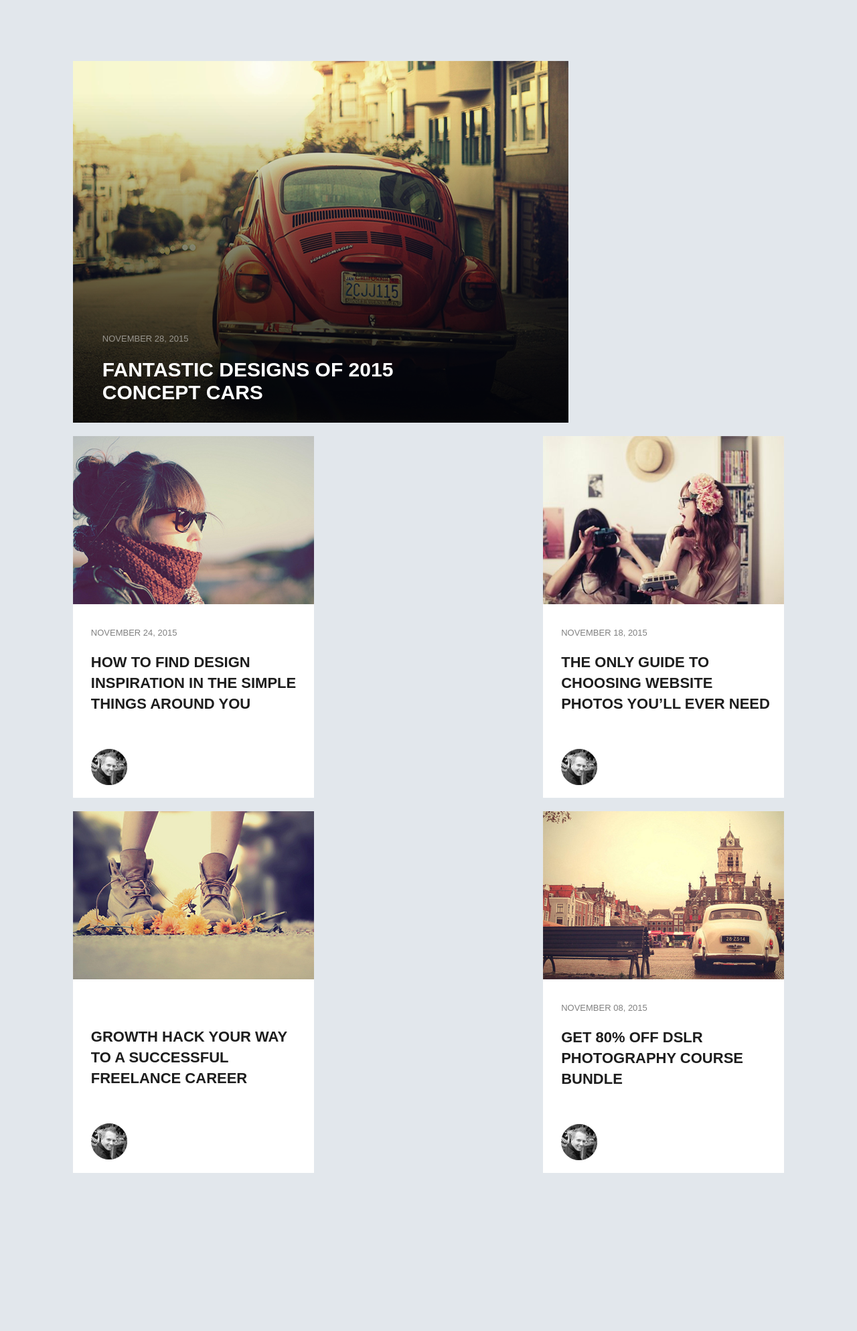
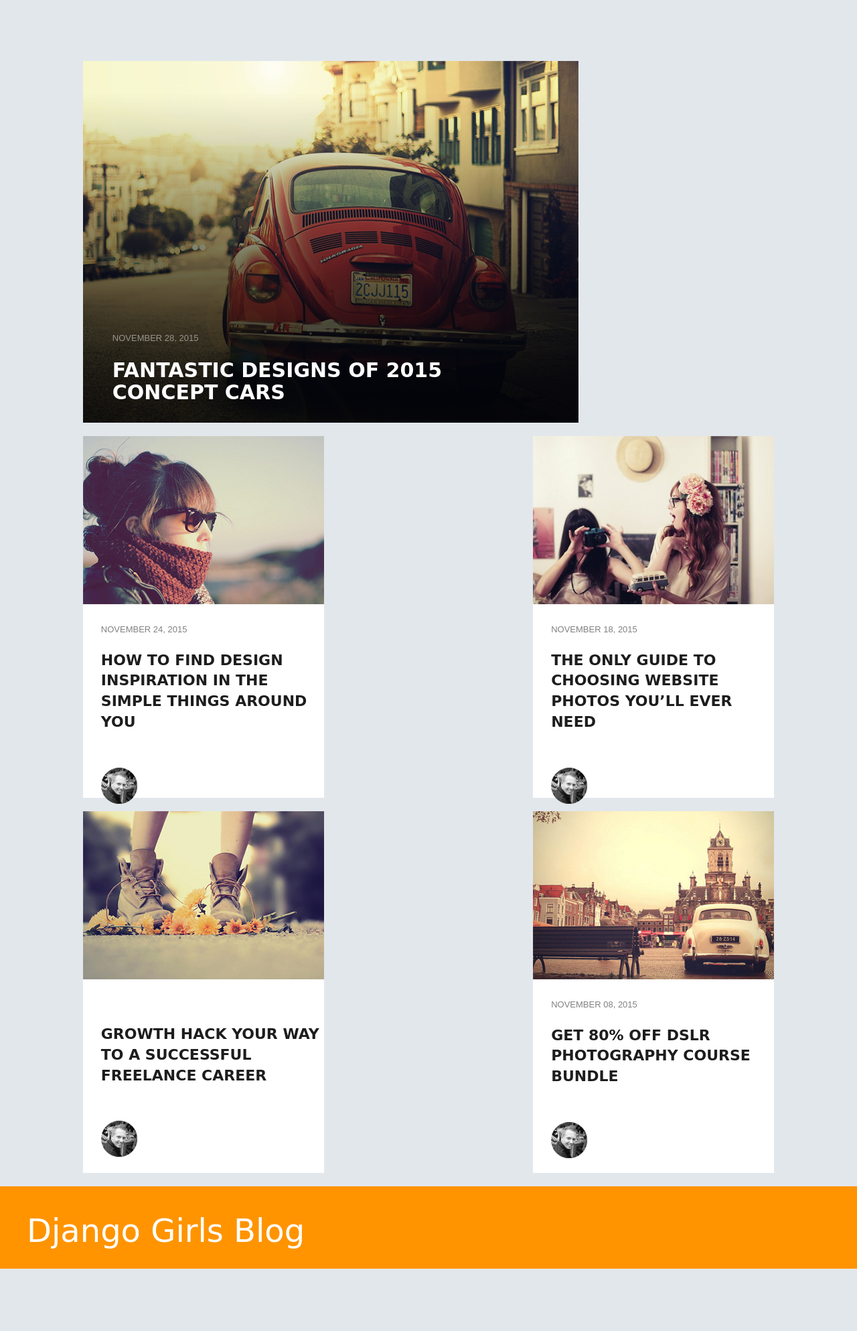
Before and after one commit to HryshkoAnton/my-first-blog, a Django app: template blog/templates/blog/post_list.html in a window 1280 px wide. Shown: the whole page at 67% size. Before the commit the page ends 1751 px from the top, so only its background shows below. Run offline with Django 3.2, Linux system fonts and the light colour scheme; the template is opened without the code that fills it, so the values that code supplies are empty; some libraries are stand-ins or nearby versions.

Commit message:
add styles fot my site

```diff
--- a/blog/templates/blog/CSS/style.css
+++ b/blog/static/css/blog.css
@@ -110,3 +110,50 @@ body {
 	color: #99A5B0;
 	font-size: 13px;
 }
+
+.page-header {
+    background-color: #ff9400;
+    margin-top: 0;
+    padding: 20px 20px 20px 40px;
+}
+
+.page-header h1, .page-header h1 a, .page-header h1 a:visited, .page-header h1 a:active {
+    color: #ffffff;
+    font-size: 36pt;
+    text-decoration: none;
+}
+
+.content {
+    margin-left: 40px;
+}
+
+h1, h2, h3, h4 {
+    font-family: 'Lobster', cursive;
+}
+
+.date {
+    color: #828282;
+}
+
+.save {
+    float: right;
+}
+
+.post-form textarea, .post-form input {
+    width: 100%;
+}
+
+.top-menu, .top-menu:hover, .top-menu:visited {
+    color: #ffffff;
+    float: right;
+    font-size: 26pt;
+    margin-right: 20px;
+}
+
+.post {
+    margin-bottom: 70px;
+}
+
+.post h1 a, .post h1 a:visited {
+    color: #000000;
+}
--- a/blog/templates/blog/post_list.html
+++ b/blog/templates/blog/post_list.html
@@ -1,9 +1,12 @@
-<!DOCTYPE html>
+{% load static %}
 <html lang="en">
 <head>
 	<meta charset="UTF-8">
 	<title>huge-search</title>
-	<link rel="stylesheet" href="C:/Users/Lnv/Desktop/django-girls/blog/templates/blog/CSS/style.css">
+	<link rel="stylesheet" href="CSS/style.css">
+    <link rel="stylesheet" href="//maxcdn.bootstrapcdn.com/bootstrap/3.2.0/css/bootstrap.min.css">
+    <link rel="stylesheet" href="//maxcdn.bootstrapcdn.com/bootstrap/3.2.0/css/bootstrap-theme.min.css">
+    <link rel="stylesheet" href="{% static 'css/blog.css' %}">
 </head>
 <body>
 	<section>
@@ -100,15 +103,25 @@
 		</div>
 	</section>
 	<footer>
-		<div class="container">
+		<div class="page-header">
+            <h1><a href="/">Django Girls Blog</a></h1>
+        </div>
+
+        <div class="content container">
+            <div class="row">
+                <div class="col-md-8">
                     {% for post in posts %}
-			    <div>
-			        <p>published: {{ post.published_date }}</p>
+                        <div class="post">
+                            <div class="date">
+                                <p>Опубликовано: {{ post.published_date }}</p>
+                            </div>
                             <h1><a href="">{{ post.title }}</a></h1>
                             <p>{{ post.text|linebreaksbr }}</p>
                         </div>
                     {% endfor %}
                 </div>
+            </div>
+        </div>
 	</footer>
 </body>
 </html>
```
Lines whose indentation alone changed are shown as unchanged.
